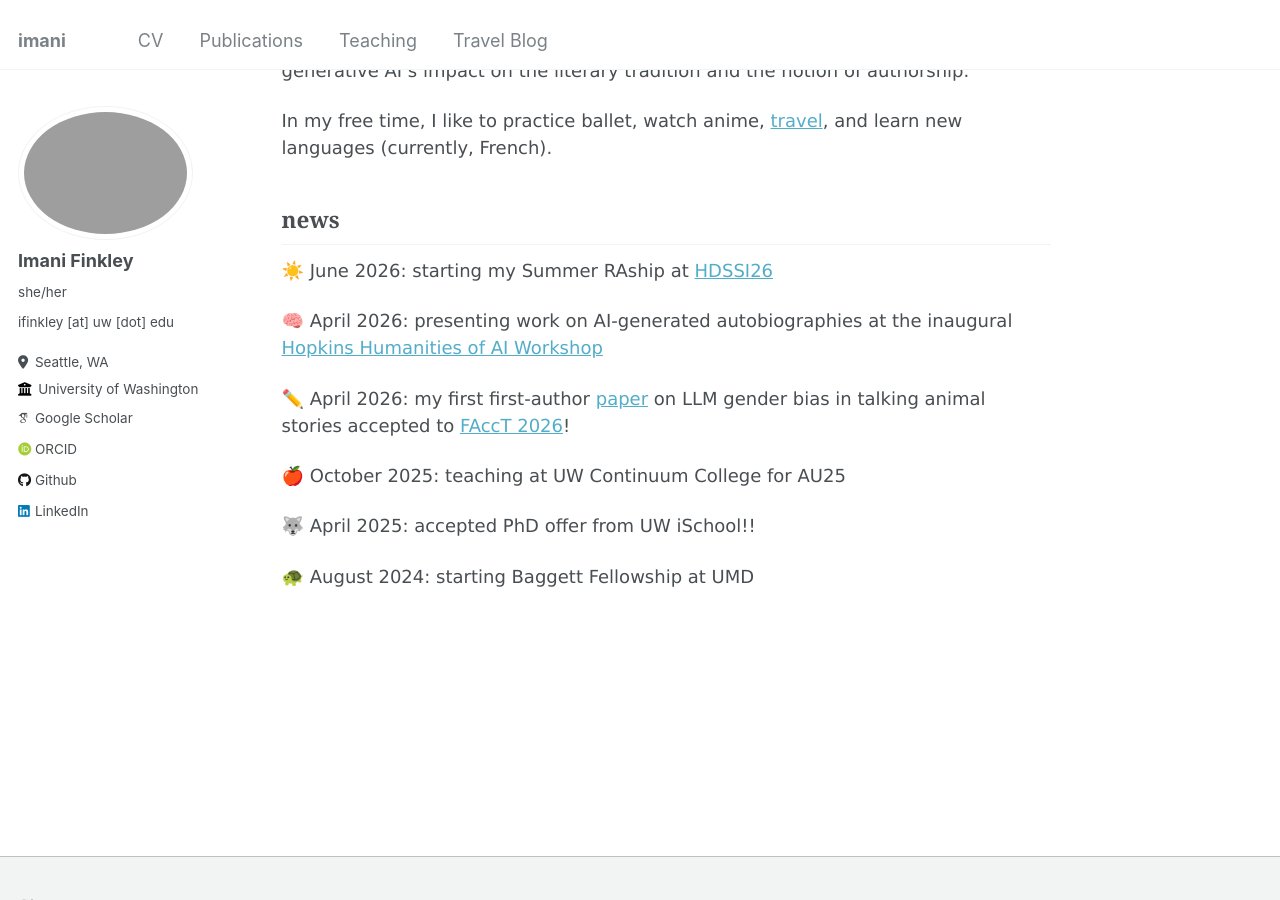
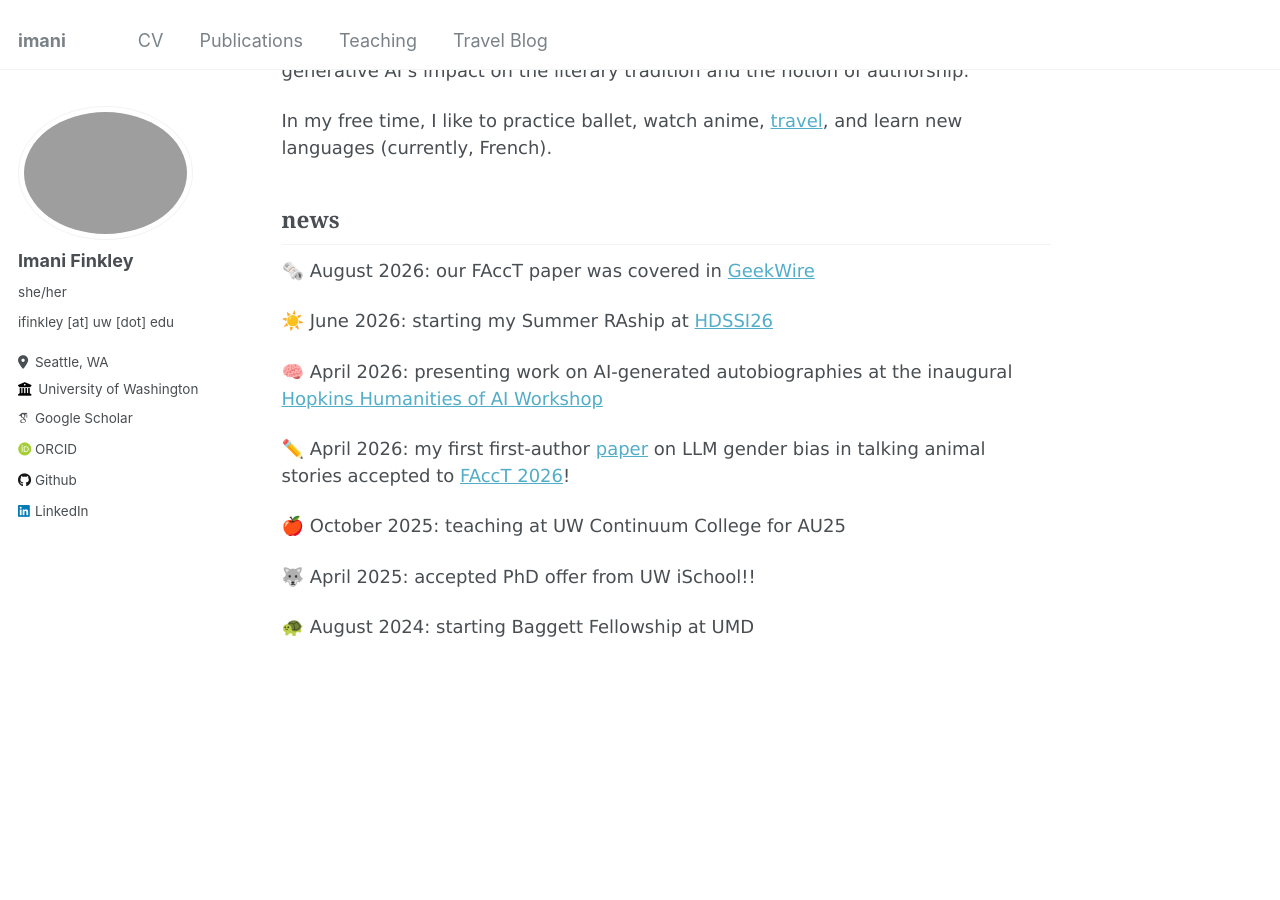
Before and after one commit to imanif/imanif.github.io, a Jekyll site: the page built from _pages/about.md, in a window 1280 px wide and 900 px high, scrolled down 515 px. Built offline with Jekyll 4.4.1, drawn with Linux system fonts in a browser that asks for light colours; some web fonts are replaced.

Commit message:
Update about.md

```diff
--- a/_pages/about.md
+++ b/_pages/about.md
@@ -23,9 +23,9 @@ In my free time, I like to practice ballet, watch anime, [travel](https://imanii
 
 🧠 October 2026: presenting work on fiction in NLP at [TADA 2026](https://tada2026.org/)
 
-👩🏽‍💻 September 2026: starting as a Visiting AI Researcher at Meta FAIR
+👩🏽‍💻 September 2026: starting as a Visiting AI Researcher at Meta FAIR -->
 
-🗞️ July 2026: our work on Ai-generated animal stories was featured in UW News -->
+🗞️ August 2026: our FAccT paper was covered in [GeekWire](https://www.geekwire.com/2026/he-it-but-rarely-she-when-ai-models-write-kids-stories-about-animals-female-characters-vanish/)
 
 ☀️ June 2026: starting my Summer RAship at [HDSSI26](https://humanitiesdatalab.ds.lib.uw.edu/hdssi/)
 
```
